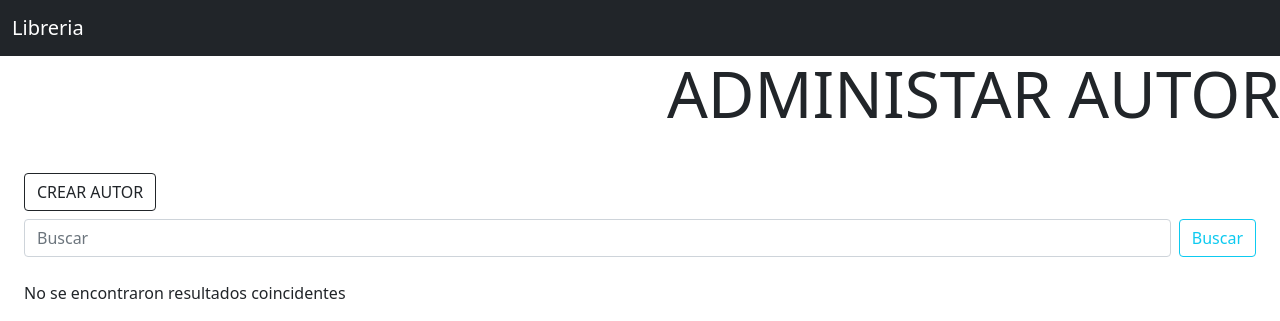
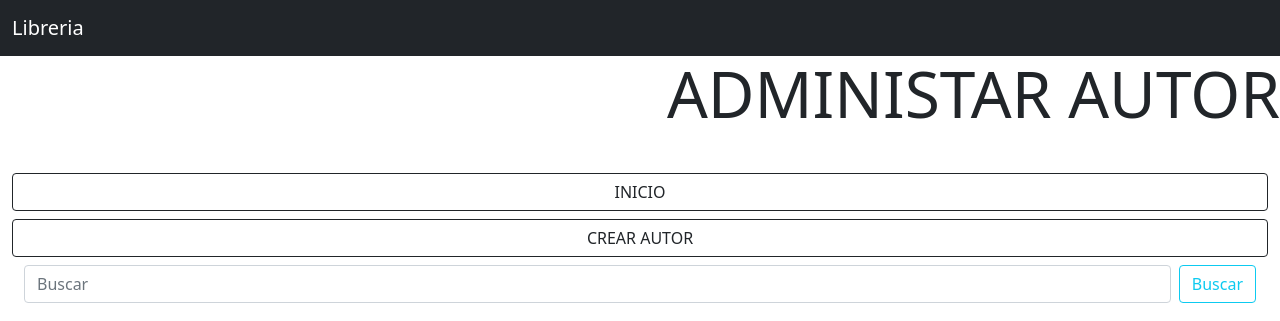
Before and after one commit to Alexis190392/libreria, a Spring Boot app: page /autor/list in a window 1280 px wide. Shown: the top 321 px of the page. Run offline with Spring Boot 4, Linux system fonts and the light colour scheme; data that the repository does not hold is empty.

Commit message:
modificaciones menores - vuelta al index

```diff
--- a/src/main/resources/templates/administrarAutores.html
+++ b/src/main/resources/templates/administrarAutores.html
@@ -9,7 +9,10 @@
 
     <!--Busqueda-->
     <div class="m-4">
-      <a class="btn btn-outline-dark mb-2" th:href="@{/autor/form}">CREAR AUTOR</a>
+      <div class="row">
+        <a class="btn btn-outline-dark mb-2" th:href="@{/}">INICIO</a>
+        <a class="btn btn-outline-dark mb-2" th:href="@{/autor/form}">CREAR AUTOR</a>
+      </div>
       <form class="d-flex" th:action="@{/autor/list}" method="GET">
         <input class="form-control me-2" type="search" placeholder="Buscar" name="query" aria-label="Search">
         <button class="btn btn-outline-info" type="submit">Buscar</button>
@@ -37,11 +40,6 @@
         <p th:if="${autores.isEmpty}">No se encontraron resultados coincidentes</p>
       </table>
     </div>
-
-
-
-
-
     <script src="https://cdn.jsdelivr.net/npm/@popperjs/core@2.9.2/dist/umd/popper.min.js" integrity="sha384-IQsoLXl5PILFhosVNubq5LC7Qb9DXgDA9i+tQ8Zj3iwWAwPtgFTxbJ8NT4GN1R8p" crossorigin="anonymous"></script>
     <script src="https://cdn.jsdelivr.net/npm/bootstrap@5.0.2/dist/js/bootstrap.min.js" integrity="sha384-cVKIPhGWiC2Al4u+LWgxfKTRIcfu0JTxR+EQDz/bgldoEyl4H0zUF0QKbrJ0EcQF" crossorigin="anonymous"></script>
 </body>
--- a/src/main/resources/templates/administrarClientes.html
+++ b/src/main/resources/templates/administrarClientes.html
@@ -8,7 +8,10 @@
     </div>
 
     <div class="m-4">
-      <a class="btn btn-outline-dark mb-2" th:href="@{/cliente/form}">CREAR CLIENTES</a>
+      <div class="row">
+        <a class="btn btn-outline-dark mb-2" th:href="@{/}">INICIO</a>
+        <a class="btn btn-outline-dark mb-2" th:href="@{/cliente/form}">CREAR CLIENTES</a>
+      </div>
       <form class="d-flex" th:action="@{/cliente/list}" method="GET">
         <input class="form-control me-2" type="search" placeholder="Buscar" aria-label="Search" name="query">
         <button class="btn btn-outline-info" type="submit">Buscar</button>
--- a/src/main/resources/templates/administrarEditoriales.html
+++ b/src/main/resources/templates/administrarEditoriales.html
@@ -9,7 +9,10 @@
 
     <!--Busqueda-->
     <div class="m-4">
+    <div class="row">
+      <a class="btn btn-outline-dark mb-2" th:href="@{/}">INICIO</a>
       <a class="btn btn-outline-dark mb-2" th:href="@{/editorial/form}">CREAR EDITORIAL</a>
+    </div>
       <form class="d-flex" th:action="@{/editorial/list}" method="GET">
         <input class="form-control me-2" type="search" placeholder="Buscar" name="query" aria-label="Search">
         <button class="btn btn-outline-info" type="submit">Buscar</button>
--- a/src/main/resources/templates/administrarLibros.html
+++ b/src/main/resources/templates/administrarLibros.html
@@ -8,7 +8,10 @@
     </div>
 
     <div class="m-4">
-      <a class="btn btn-outline-dark mb-2" th:href="@{/libro/form}">CREAR LIBRO</a>
+      <div class="row">
+        <a class="btn btn-outline-dark mb-2" th:href="@{/}">INICIO</a>
+        <a class="btn btn-outline-dark mb-2" th:href="@{/libro/form}">CREAR LIBRO</a>
+      </div>
       <form class="d-flex" th:action="@{/libro/list}" method="GET">
         <input class="form-control me-2" type="search" placeholder="Buscar" aria-label="Search" name="query">
         <button class="btn btn-outline-info" type="submit">Buscar</button>
--- a/src/main/resources/templates/realizarPrestamos.html
+++ b/src/main/resources/templates/realizarPrestamos.html
@@ -13,6 +13,7 @@
 
 
 
+
     <script src="https://cdn.jsdelivr.net/npm/@popperjs/core@2.9.2/dist/umd/popper.min.js" integrity="sha384-IQsoLXl5PILFhosVNubq5LC7Qb9DXgDA9i+tQ8Zj3iwWAwPtgFTxbJ8NT4GN1R8p" crossorigin="anonymous"></script>
     <script src="https://cdn.jsdelivr.net/npm/bootstrap@5.0.2/dist/js/bootstrap.min.js" integrity="sha384-cVKIPhGWiC2Al4u+LWgxfKTRIcfu0JTxR+EQDz/bgldoEyl4H0zUF0QKbrJ0EcQF" crossorigin="anonymous"></script>
 </body>
```
Also changed, not shown: src/main/resources/templates/crearLibro.html (+0 -7 lines), src/main/resources/templates/crearAutor.html (line endings or trailing spaces).
